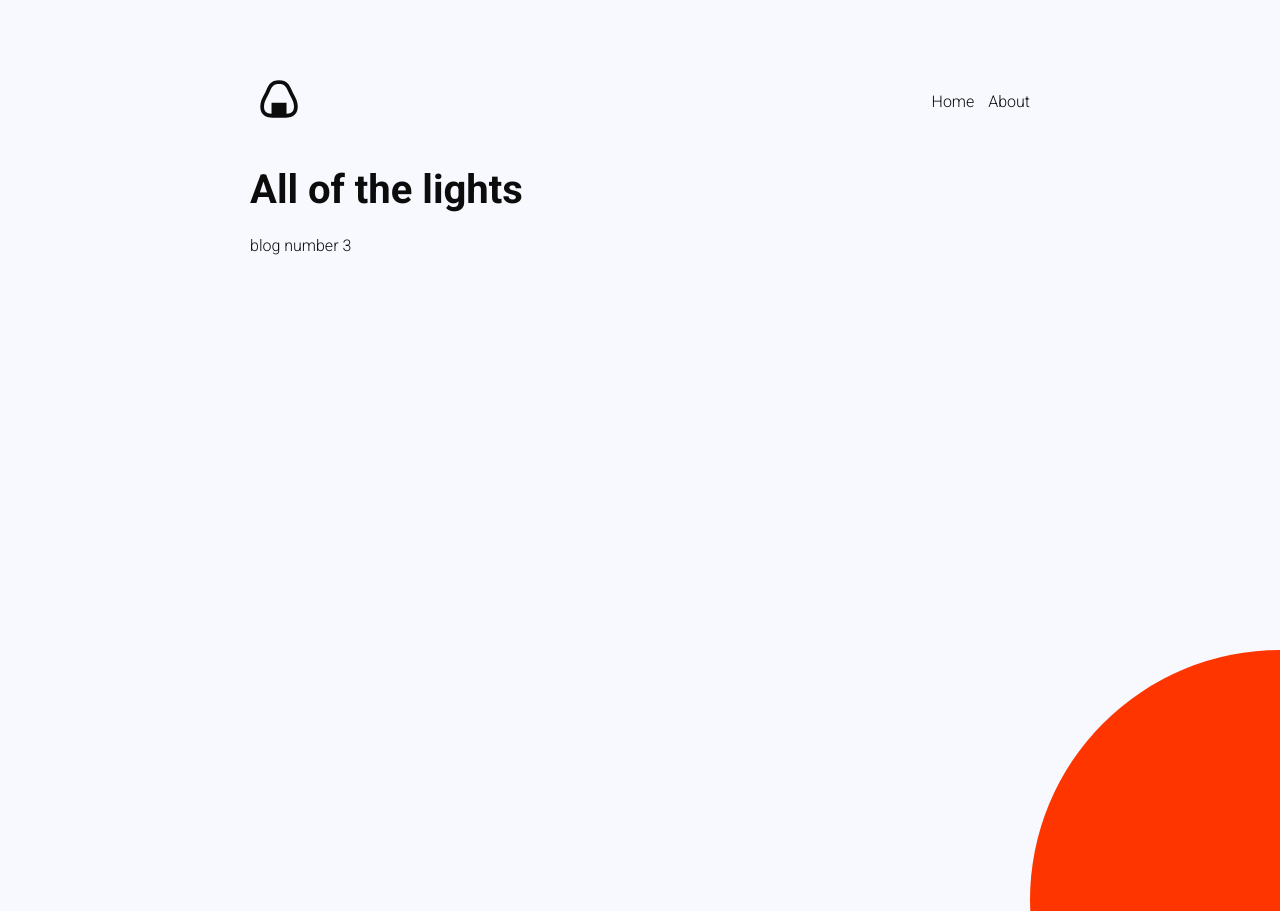
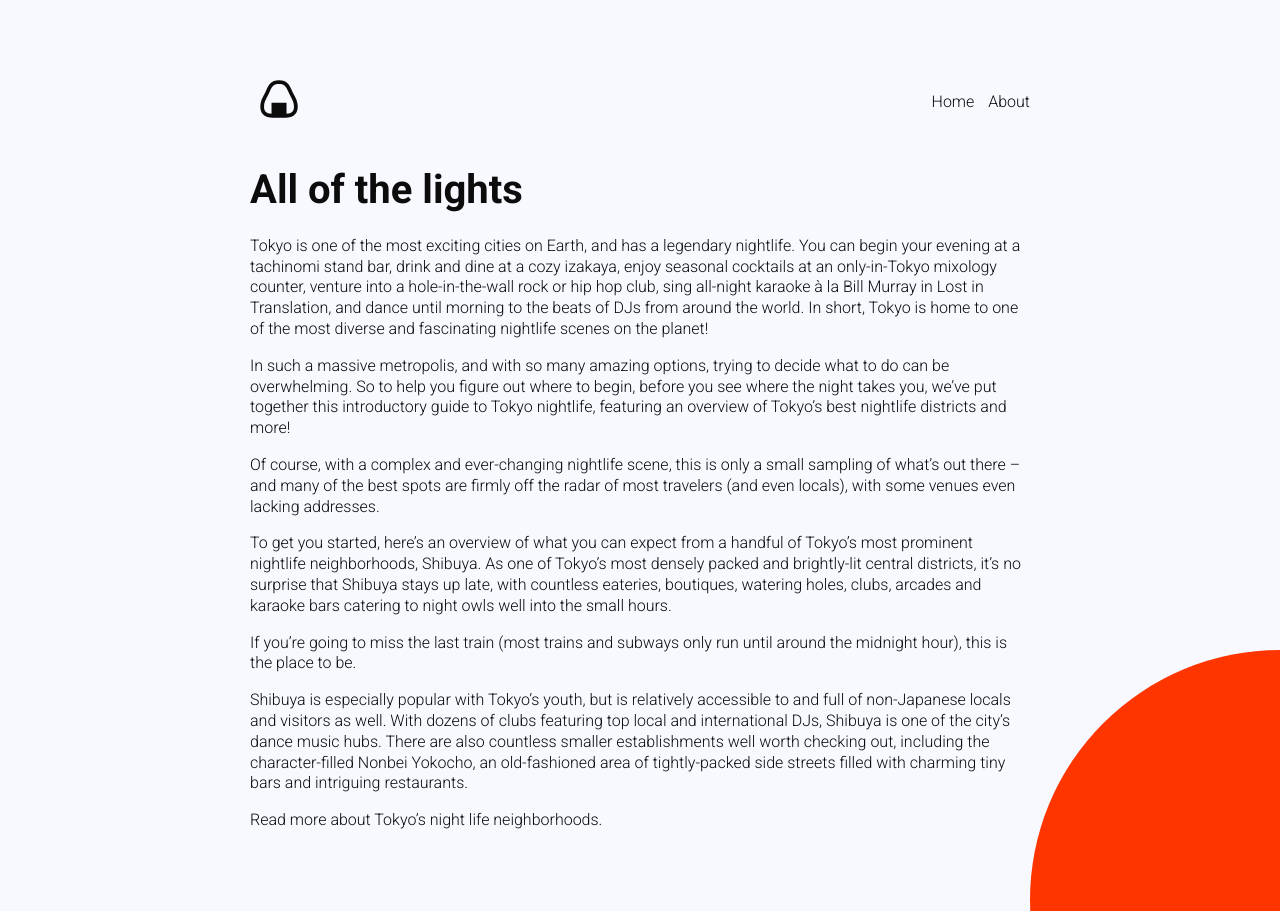
Before and after one commit to murphytrueman/night-in-japan, a Jekyll site: the page built from _posts/2021-01-16-all-of-the-lights.markdown, in a window 1280 px wide. Built offline with Jekyll 4.4.1, drawn with Linux system fonts in a browser that asks for light colours.

Commit message:
Updated All Of The Lights

```diff
--- a/_posts/2021-01-16-all-of-the-lights.markdown
+++ b/_posts/2021-01-16-all-of-the-lights.markdown
@@ -5,4 +5,16 @@
   red-light entertainment and the infamous Robot Restaurant.
 ---
 
-blog number 3
+Tokyo is one of the most exciting cities on Earth, and has a legendary nightlife. You can begin your evening at a tachinomi stand bar, drink and dine at a cozy izakaya, enjoy seasonal cocktails at an only-in-Tokyo mixology counter, venture into a hole-in-the-wall rock or hip hop club, sing all-night karaoke à la Bill Murray in Lost in Translation, and dance until morning to the beats of DJs from around the world. In short, Tokyo is home to one of the most diverse and fascinating nightlife scenes on the planet!
+
+In such a massive metropolis, and with so many amazing options, trying to decide what to do can be overwhelming. So to help you figure out where to begin, before you see where the night takes you, we’ve put together this introductory guide to Tokyo nightlife, featuring an overview of Tokyo’s best nightlife districts and more!
+
+Of course, with a complex and ever-changing nightlife scene, this is only a small sampling of what’s out there – and many of the best spots are firmly off the radar of most travelers (and even locals), with some venues even lacking addresses.
+
+To get you started, here’s an overview of what you can expect from a handful of Tokyo’s most prominent nightlife neighborhoods, Shibuya. As one of Tokyo’s most densely packed and brightly-lit central districts, it’s no surprise that Shibuya stays up late, with countless eateries, boutiques, watering holes, clubs, arcades and karaoke bars catering to night owls well into the small hours.
+
+If you’re going to miss the last train (most trains and subways only run until around the midnight hour), this is the place to be.
+
+Shibuya is especially popular with Tokyo’s youth, but is relatively accessible to and full of non-Japanese locals and visitors as well. With dozens of clubs featuring top local and international DJs, Shibuya is one of the city’s dance music hubs. There are also countless smaller establishments well worth checking out, including the character-filled Nonbei Yokocho, an old-fashioned area of tightly-packed side streets filled with charming tiny bars and intriguing restaurants.
+
+[Read more about Tokyo’s night life neighborhoods.](https://boutiquejapan.com/tokyo-nightlife-guide/)
```
